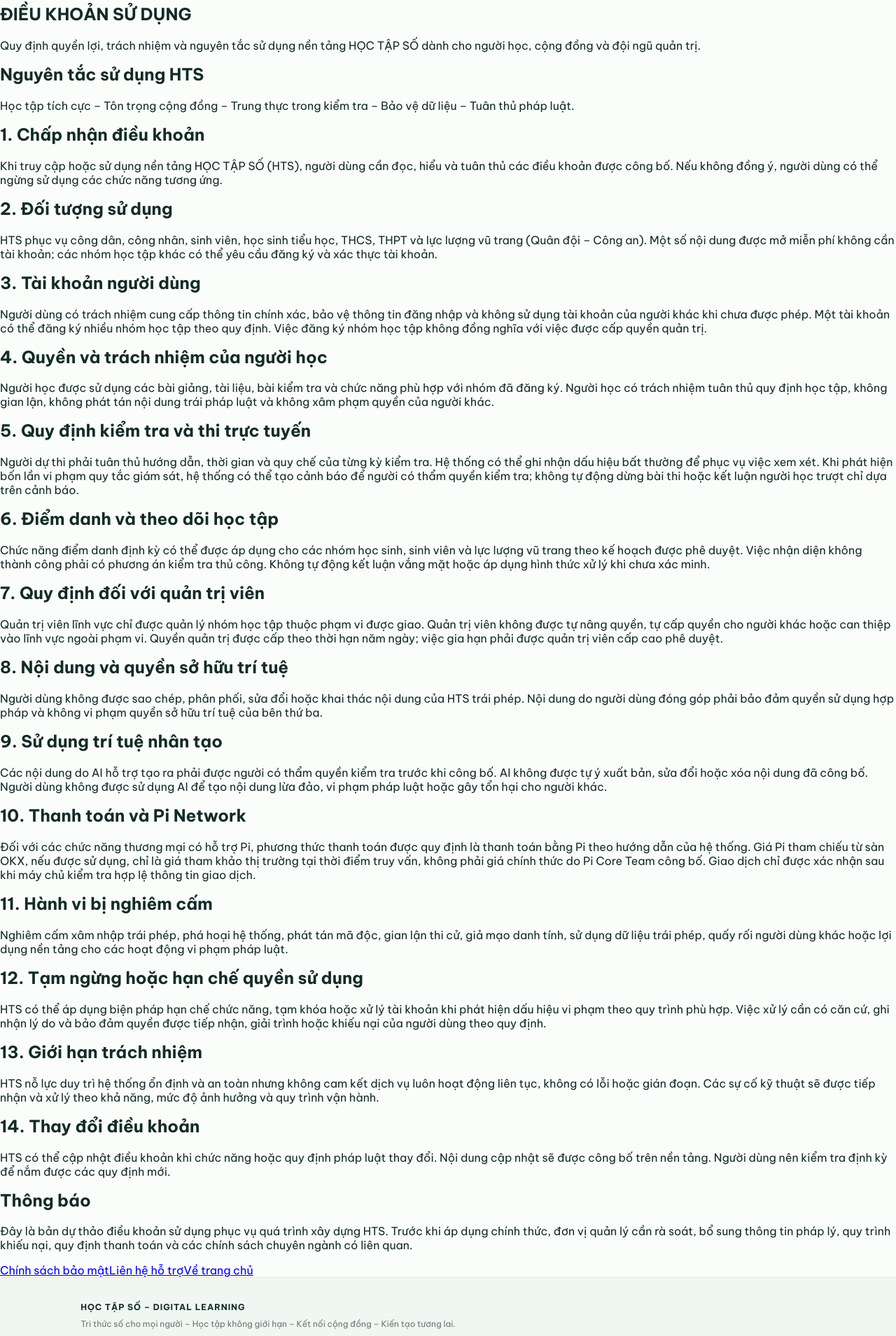
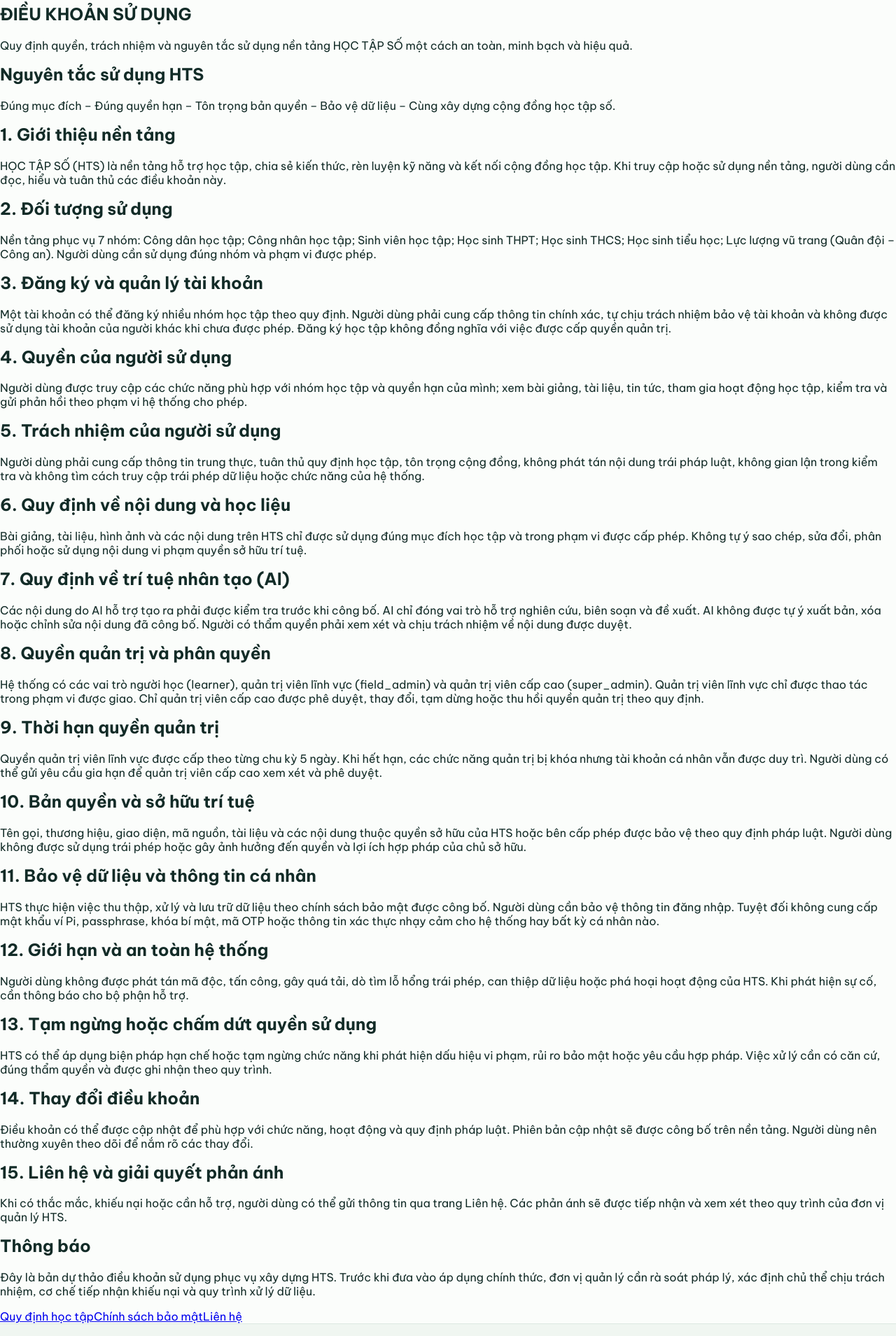
Before and after one commit to tranvandinh128/HOC-TAP-SO-HTS, a Next.js app: page /dieu-khoan-su-dung in a window 1280 px wide. Shown: the part 109-2018 px from the top of the page at 70% size. Built offline with nearby package versions, Linux system fonts and the light colour scheme.

Commit message:
Add HTS terms of service page
Add terms of use, user responsibilities, account rules, admin permissions, AI content policies and data protection principles.

```diff
--- a/app/dieu-khoan-su-dung/page.tsx
+++ b/app/dieu-khoan-su-dung/page.tsx
@@ -3,74 +3,79 @@ import Link from "next/link";
 
 const terms = [
   {
-    title: "1. Chấp nhận điều khoản",
+    title: "1. Giới thiệu nền tảng",
     content:
-      "Khi truy cập hoặc sử dụng nền tảng HỌC TẬP SỐ (HTS), người dùng cần đọc, hiểu và tuân thủ các điều khoản được công bố. Nếu không đồng ý, người dùng có thể ngừng sử dụng các chức năng tương ứng.",
+      "HỌC TẬP SỐ (HTS) là nền tảng hỗ trợ học tập, chia sẻ kiến thức, rèn luyện kỹ năng và kết nối cộng đồng học tập. Khi truy cập hoặc sử dụng nền tảng, người dùng cần đọc, hiểu và tuân thủ các điều khoản này.",
   },
   {
     title: "2. Đối tượng sử dụng",
     content:
-      "HTS phục vụ công dân, công nhân, sinh viên, học sinh tiểu học, THCS, THPT và lực lượng vũ trang (Quân đội – Công an). Một số nội dung được mở miễn phí không cần tài khoản; các nhóm học tập khác có thể yêu cầu đăng ký và xác thực tài khoản.",
+      "Nền tảng phục vụ 7 nhóm: Công dân học tập; Công nhân học tập; Sinh viên học tập; Học sinh THPT; Học sinh THCS; Học sinh tiểu học; Lực lượng vũ trang (Quân đội – Công an). Người dùng cần sử dụng đúng nhóm và phạm vi được phép.",
   },
   {
-    title: "3. Tài khoản người dùng",
+    title: "3. Đăng ký và quản lý tài khoản",
     content:
-      "Người dùng có trách nhiệm cung cấp thông tin chính xác, bảo vệ thông tin đăng nhập và không sử dụng tài khoản của người khác khi chưa được phép. Một tài khoản có thể đăng ký nhiều nhóm học tập theo quy định. Việc đăng ký nhóm học tập không đồng nghĩa với việc được cấp quyền quản trị.",
+      "Một tài khoản có thể đăng ký nhiều nhóm học tập theo quy định. Người dùng phải cung cấp thông tin chính xác, tự chịu trách nhiệm bảo vệ tài khoản và không được sử dụng tài khoản của người khác khi chưa được phép. Đăng ký học tập không đồng nghĩa với việc được cấp quyền quản trị.",
   },
   {
-    title: "4. Quyền và trách nhiệm của người học",
+    title: "4. Quyền của người sử dụng",
     content:
-      "Người học được sử dụng các bài giảng, tài liệu, bài kiểm tra và chức năng phù hợp với nhóm đã đăng ký. Người học có trách nhiệm tuân thủ quy định học tập, không gian lận, không phát tán nội dung trái pháp luật và không xâm phạm quyền của người khác.",
+      "Người dùng được truy cập các chức năng phù hợp với nhóm học tập và quyền hạn của mình; xem bài giảng, tài liệu, tin tức, tham gia hoạt động học tập, kiểm tra và gửi phản hồi theo phạm vi hệ thống cho phép.",
   },
   {
-    title: "5. Quy định kiểm tra và thi trực tuyến",
+    title: "5. Trách nhiệm của người sử dụng",
     content:
-      "Người dự thi phải tuân thủ hướng dẫn, thời gian và quy chế của từng kỳ kiểm tra. Hệ thống có thể ghi nhận dấu hiệu bất thường để phục vụ việc xem xét. Khi phát hiện bốn lần vi phạm quy tắc giám sát, hệ thống có thể tạo cảnh báo để người có thẩm quyền kiểm tra; không tự động dừng bài thi hoặc kết luận người học trượt chỉ dựa trên cảnh báo.",
+      "Người dùng phải cung cấp thông tin trung thực, tuân thủ quy định học tập, tôn trọng cộng đồng, không phát tán nội dung trái pháp luật, không gian lận trong kiểm tra và không tìm cách truy cập trái phép dữ liệu hoặc chức năng của hệ thống.",
   },
   {
-    title: "6. Điểm danh và theo dõi học tập",
+    title: "6. Quy định về nội dung và học liệu",
     content:
-      "Chức năng điểm danh định kỳ có thể được áp dụng cho các nhóm học sinh, sinh viên và lực lượng vũ trang theo kế hoạch được phê duyệt. Việc nhận diện không thành công phải có phương án kiểm tra thủ công. Không tự động kết luận vắng mặt hoặc áp dụng hình thức xử lý khi chưa xác minh.",
+      "Bài giảng, tài liệu, hình ảnh và các nội dung trên HTS chỉ được sử dụng đúng mục đích học tập và trong phạm vi được cấp phép. Không tự ý sao chép, sửa đổi, phân phối hoặc sử dụng nội dung vi phạm quyền sở hữu trí tuệ.",
   },
   {
-    title: "7. Quy định đối với quản trị viên",
+    title: "7. Quy định về trí tuệ nhân tạo (AI)",
     content:
-      "Quản trị viên lĩnh vực chỉ được quản lý nhóm học tập thuộc phạm vi được giao. Quản trị viên không được tự nâng quyền, tự cấp quyền cho người khác hoặc can thiệp vào lĩnh vực ngoài phạm vi. Quyền quản trị được cấp theo thời hạn năm ngày; việc gia hạn phải được quản trị viên cấp cao phê duyệt.",
+      "Các nội dung do AI hỗ trợ tạo ra phải được kiểm tra trước khi công bố. AI chỉ đóng vai trò hỗ trợ nghiên cứu, biên soạn và đề xuất. AI không được tự ý xuất bản, xóa hoặc chỉnh sửa nội dung đã công bố. Người có thẩm quyền phải xem xét và chịu trách nhiệm về nội dung được duyệt.",
   },
   {
-    title: "8. Nội dung và quyền sở hữu trí tuệ",
+    title: "8. Quyền quản trị và phân quyền",
     content:
-      "Người dùng không được sao chép, phân phối, sửa đổi hoặc khai thác nội dung của HTS trái phép. Nội dung do người dùng đóng góp phải bảo đảm quyền sử dụng hợp pháp và không vi phạm quyền sở hữu trí tuệ của bên thứ ba.",
+      "Hệ thống có các vai trò người học (learner), quản trị viên lĩnh vực (field_admin) và quản trị viên cấp cao (super_admin). Quản trị viên lĩnh vực chỉ được thao tác trong phạm vi được giao. Chỉ quản trị viên cấp cao được phê duyệt, thay đổi, tạm dừng hoặc thu hồi quyền quản trị theo quy định.",
   },
   {
-    title: "9. Sử dụng trí tuệ nhân tạo",
+    title: "9. Thời hạn quyền quản trị",
     content:
-      "Các nội dung do AI hỗ trợ tạo ra phải được người có thẩm quyền kiểm tra trước khi công bố. AI không được tự ý xuất bản, sửa đổi hoặc xóa nội dung đã công bố. Người dùng không được sử dụng AI để tạo nội dung lừa đảo, vi phạm pháp luật hoặc gây tổn hại cho người khác.",
+      "Quyền quản trị viên lĩnh vực được cấp theo từng chu kỳ 5 ngày. Khi hết hạn, các chức năng quản trị bị khóa nhưng tài khoản cá nhân vẫn được duy trì. Người dùng có thể gửi yêu cầu gia hạn để quản trị viên cấp cao xem xét và phê duyệt.",
   },
   {
-    title: "10. Thanh toán và Pi Network",
+    title: "10. Bản quyền và sở hữu trí tuệ",
     content:
-      "Đối với các chức năng thương mại có hỗ trợ Pi, phương thức thanh toán được quy định là thanh toán bằng Pi theo hướng dẫn của hệ thống. Giá Pi tham chiếu từ sàn OKX, nếu được sử dụng, chỉ là giá tham khảo thị trường tại thời điểm truy vấn, không phải giá chính thức do Pi Core Team công bố. Giao dịch chỉ được xác nhận sau khi máy chủ kiểm tra hợp lệ thông tin giao dịch.",
+      "Tên gọi, thương hiệu, giao diện, mã nguồn, tài liệu và các nội dung thuộc quyền sở hữu của HTS hoặc bên cấp phép được bảo vệ theo quy định pháp luật. Người dùng không được sử dụng trái phép hoặc gây ảnh hưởng đến quyền và lợi ích hợp pháp của chủ sở hữu.",
   },
   {
-    title: "11. Hành vi bị nghiêm cấm",
+    title: "11. Bảo vệ dữ liệu và thông tin cá nhân",
     content:
-      "Nghiêm cấm xâm nhập trái phép, phá hoại hệ thống, phát tán mã độc, gian lận thi cử, giả mạo danh tính, sử dụng dữ liệu trái phép, quấy rối người dùng khác hoặc lợi dụng nền tảng cho các hoạt động vi phạm pháp luật.",
+      "HTS thực hiện việc thu thập, xử lý và lưu trữ dữ liệu theo chính sách bảo mật được công bố. Người dùng cần bảo vệ thông tin đăng nhập. Tuyệt đối không cung cấp mật khẩu ví Pi, passphrase, khóa bí mật, mã OTP hoặc thông tin xác thực nhạy cảm cho hệ thống hay bất kỳ cá nhân nào.",
   },
   {
-    title: "12. Tạm ngừng hoặc hạn chế quyền sử dụng",
+    title: "12. Giới hạn và an toàn hệ thống",
     content:
-      "HTS có thể áp dụng biện pháp hạn chế chức năng, tạm khóa hoặc xử lý tài khoản khi phát hiện dấu hiệu vi phạm theo quy trình phù hợp. Việc xử lý cần có căn cứ, ghi nhận lý do và bảo đảm quyền được tiếp nhận, giải trình hoặc khiếu nại của người dùng theo quy định.",
+      "Người dùng không được phát tán mã độc, tấn công, gây quá tải, dò tìm lỗ hổng trái phép, can thiệp dữ liệu hoặc phá hoại hoạt động của HTS. Khi phát hiện sự cố, cần thông báo cho bộ phận hỗ trợ.",
   },
   {
-    title: "13. Giới hạn trách nhiệm",
+    title: "13. Tạm ngừng hoặc chấm dứt quyền sử dụng",
     content:
-      "HTS nỗ lực duy trì hệ thống ổn định và an toàn nhưng không cam kết dịch vụ luôn hoạt động liên tục, không có lỗi hoặc gián đoạn. Các sự cố kỹ thuật sẽ được tiếp nhận và xử lý theo khả năng, mức độ ảnh hưởng và quy trình vận hành.",
+      "HTS có thể áp dụng biện pháp hạn chế hoặc tạm ngừng chức năng khi phát hiện dấu hiệu vi phạm, rủi ro bảo mật hoặc yêu cầu hợp pháp. Việc xử lý cần có căn cứ, đúng thẩm quyền và được ghi nhận theo quy trình.",
   },
   {
     title: "14. Thay đổi điều khoản",
     content:
-      "HTS có thể cập nhật điều khoản khi chức năng hoặc quy định pháp luật thay đổi. Nội dung cập nhật sẽ được công bố trên nền tảng. Người dùng nên kiểm tra định kỳ để nắm được các quy định mới.",
+      "Điều khoản có thể được cập nhật để phù hợp với chức năng, hoạt động và quy định pháp luật. Phiên bản cập nhật sẽ được công bố trên nền tảng. Người dùng nên thường xuyên theo dõi để nắm rõ các thay đổi.",
+  },
+  {
+    title: "15. Liên hệ và giải quyết phản ánh",
+    content:
+      "Khi có thắc mắc, khiếu nại hoặc cần hỗ trợ, người dùng có thể gửi thông tin qua trang Liên hệ. Các phản ánh sẽ được tiếp nhận và xem xét theo quy trình của đơn vị quản lý HTS.",
   },
 ];
 
@@ -88,9 +93,9 @@ export default function DieuKhoanSuDungPage() {
           </h1>
 
           <p className="mt-4 max-w-3xl leading-8 text-blue-50">
-            Quy định quyền lợi, trách nhiệm và nguyên tắc sử dụng
-            nền tảng HỌC TẬP SỐ dành cho người học, cộng đồng
-            và đội ngũ quản trị.
+            Quy định quyền, trách nhiệm và nguyên tắc sử dụng
+            nền tảng HỌC TẬP SỐ một cách an toàn, minh bạch
+            và hiệu quả.
           </p>
         </div>
       </section>
@@ -102,8 +107,8 @@ export default function DieuKhoanSuDungPage() {
               Nguyên tắc sử dụng HTS
             </h2>
             <p className="mt-2 text-sm leading-7 text-blue-900">
-              Học tập tích cực – Tôn trọng cộng đồng – Trung thực
-              trong kiểm tra – Bảo vệ dữ liệu – Tuân thủ pháp luật.
+              Đúng mục đích – Đúng quyền hạn – Tôn trọng bản quyền –
+              Bảo vệ dữ liệu – Cùng xây dựng cộng đồng học tập số.
             </p>
           </div>
 
@@ -128,18 +133,24 @@ export default function DieuKhoanSuDungPage() {
               Thông báo
             </h2>
             <p className="mt-2 text-sm leading-7 text-amber-900">
-              Đây là bản dự thảo điều khoản sử dụng phục vụ
-              quá trình xây dựng HTS. Trước khi áp dụng chính thức,
-              đơn vị quản lý cần rà soát, bổ sung thông tin pháp lý,
-              quy trình khiếu nại, quy định thanh toán và các
-              chính sách chuyên ngành có liên quan.
+              Đây là bản dự thảo điều khoản sử dụng phục vụ xây dựng
+              HTS. Trước khi đưa vào áp dụng chính thức, đơn vị quản lý
+              cần rà soát pháp lý, xác định chủ thể chịu trách nhiệm,
+              cơ chế tiếp nhận khiếu nại và quy trình xử lý dữ liệu.
             </p>
           </div>
 
           <div className="mt-8 flex flex-wrap gap-3">
             <Link
+              href="/quy-dinh-hoc-tap"
+              className="rounded-lg bg-blue-700 px-5 py-3 text-sm font-semibold text-white hover:bg-blue-800"
+            >
+              Quy định học tập
+            </Link>
+
+            <Link
               href="/chinh-sach-bao-mat"
-              className="rounded-lg bg-blue-700 px-5 py-3 text-sm font-semibold text-white hover:bg-blue-800"
+              className="rounded-lg border border-slate-300 px-5 py-3 text-sm font-semibold text-slate-700 hover:bg-slate-50"
             >
               Chính sách bảo mật
             </Link>
@@ -148,14 +159,7 @@ export default function DieuKhoanSuDungPage() {
               href="/lien-he"
               className="rounded-lg border border-slate-300 px-5 py-3 text-sm font-semibold text-slate-700 hover:bg-slate-50"
             >
-              Liên hệ hỗ trợ
-            </Link>
-
-            <Link
-              href="/"
-              className="rounded-lg border border-slate-300 px-5 py-3 text-sm font-semibold text-slate-700 hover:bg-slate-50"
-            >
-              Về trang chủ
+              Liên hệ
             </Link>
           </div>
         </article>
```
